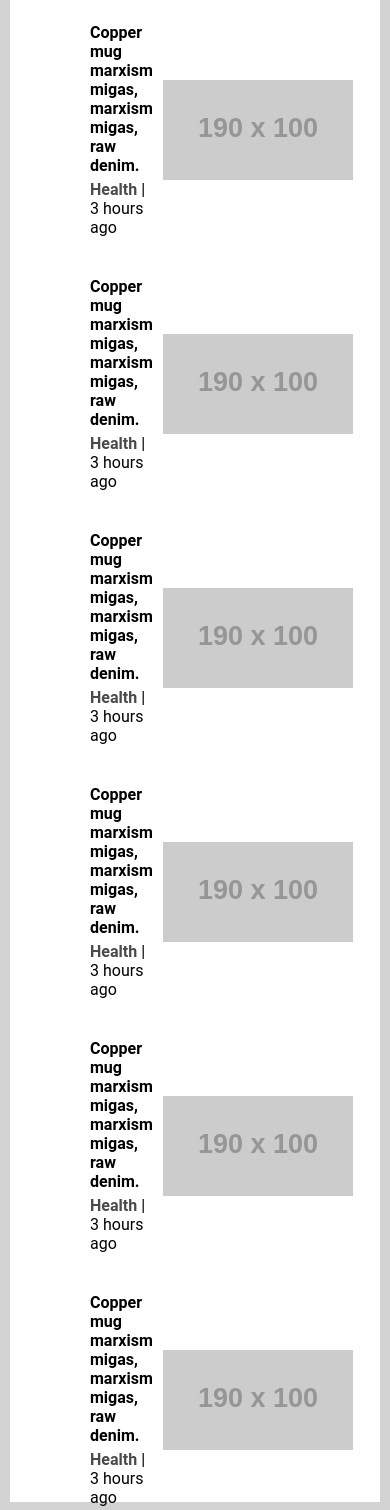
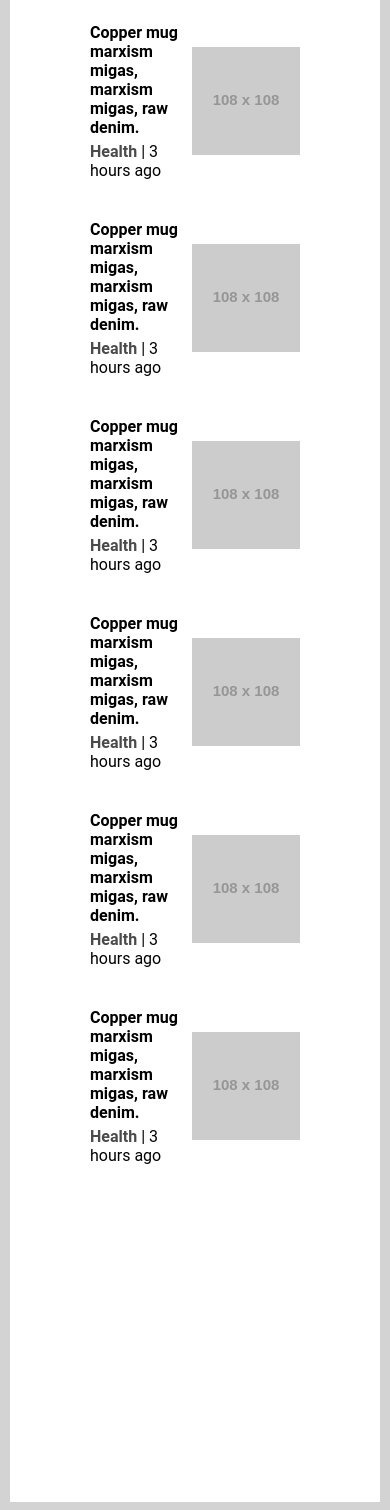
Before and after one commit to JacopoSimonini/ppm-project, a plain HTML site: page index.html in a window 390 px wide. Shown: the part 1102-2612 px from the top of the page. Drawn offline with Linux system fonts and the light colour scheme; placeholder pictures from the web are drawn by us.

Commit message:
progetto ppm

```diff
--- a/index.html
+++ b/index.html
@@ -273,7 +273,8 @@
                           <h3 class="main-h"> Copper mug marxism migas, marxism migas, raw denim.</h3>
                           <p><span class="type">Health</span> | 3 hours ago </p>
                       </div>
-                      <img src="https://via.placeholder.com/190x100/a9e7fc/4a4a4a?text=news" alt="articolo">
+                      <img class="news-pc" src="https://via.placeholder.com/190x100/a9e7fc/4a4a4a?text=news" alt="articolo">
+                      <img class="news-phone" src="https://via.placeholder.com/108x108/a9e7fc/4a4a4a?text=news" alt="articolo">
                   </a>
 
                   <a href="#" class="articolo">
@@ -281,7 +282,8 @@
                           <h3 class="main-h"> Copper mug marxism migas, marxism migas, raw denim.</h3>
                           <p><span class="type">Health</span> | 3 hours ago </p>
                       </div>
-                      <img src="https://via.placeholder.com/190x100/a9e7fc/4a4a4a?text=news" alt="articolo">
+                      <img class="news-pc" src="https://via.placeholder.com/190x100/a9e7fc/4a4a4a?text=news" alt="articolo">
+                      <img class="news-phone" src="https://via.placeholder.com/108x108/a9e7fc/4a4a4a?text=news" alt="articolo">
                   </a>
 
                   <a href="#" class="articolo">
@@ -289,7 +291,8 @@
                           <h3 class="main-h">Copper mug marxism migas, marxism migas, raw denim.</h3>
                           <p><span class="type">Health</span> | 3 hours ago </p>
                       </div>
-                      <img src="https://via.placeholder.com/190x100/a9e7fc/4a4a4a?text=news" alt="articolo">
+                      <img class="news-pc" src="https://via.placeholder.com/190x100/a9e7fc/4a4a4a?text=news" alt="articolo">
+                      <img class="news-phone" src="https://via.placeholder.com/108x108/a9e7fc/4a4a4a?text=news" alt="articolo">
                   </a>
 
                   <a href="#" class="articolo">
@@ -297,7 +300,8 @@
                           <h3 class="main-h">Copper mug marxism migas, marxism migas, raw denim.</h3>
                           <p><span class="type">Health</span> | 3 hours ago </p>
                       </div>
-                      <img src="https://via.placeholder.com/190x100/a9e7fc/4a4a4a?text=news" alt="articolo">
+                      <img class="news-pc" src="https://via.placeholder.com/190x100/a9e7fc/4a4a4a?text=news" alt="articolo">
+                      <img class="news-phone" src="https://via.placeholder.com/108x108/a9e7fc/4a4a4a?text=news" alt="articolo">
                   </a>
 
                   <a href="#" class="articolo">
@@ -305,7 +309,8 @@
                           <h3 class="main-h">Copper mug marxism migas, marxism migas, raw denim.</h3>
                           <p><span class="type">Health</span> | 3 hours ago </p>
                       </div>
-                      <img src="https://via.placeholder.com/190x100/a9e7fc/4a4a4a?text=news" alt="articolo">
+                      <img class="news-pc" src="https://via.placeholder.com/190x100/a9e7fc/4a4a4a?text=news" alt="articolo">
+                      <img class="news-phone" src="https://via.placeholder.com/108x108/a9e7fc/4a4a4a?text=news" alt="articolo">
                   </a>
 
                   <a href="#" class="articolo">
@@ -313,7 +318,8 @@
                           <h3 class="main-h">Copper mug marxism migas, marxism migas, raw denim.</h3>
                           <p><span class="type">Health</span> | 3 hours ago </p>
                       </div>
-                      <img src="https://via.placeholder.com/190x100/a9e7fc/4a4a4a?text=news" alt="articolo">
+                      <img class="news-pc" src="https://via.placeholder.com/190x100/a9e7fc/4a4a4a?text=news" alt="articolo">
+                      <img class="news-phone" src="https://via.placeholder.com/108x108/a9e7fc/4a4a4a?text=news" alt="articolo">
                   </a>
               </div>
 
--- a/style.css
+++ b/style.css
@@ -212,6 +212,15 @@ nav a:hover{
     .footer-links{
         flex-wrap: wrap !important;
     }
+    .news-pc{
+        display: none !important;
+    }
+    .news-phone{
+        display: initial !important;
+    }
+    .articolo img{
+        margin-left: 10px;
+    }
 }
 @media (max-width: 700px) {
     .business{
@@ -257,9 +266,6 @@ nav a:hover{
     .frec-1{
         left: 87.5%!important;
 
-    }
-    .articolo img{
-        margin-left: 10px;
     }
 }
 /*codice per menu laterale*/
@@ -639,6 +645,12 @@ img {
     height: 1519px;
     padding: 20px 50px;
 }
+.news-pc{
+    display: initial;
+}
+.news-phone{
+    display: none;
+}
 .titolo .more-right {
     float: right;
     margin-right: 20px;
```
